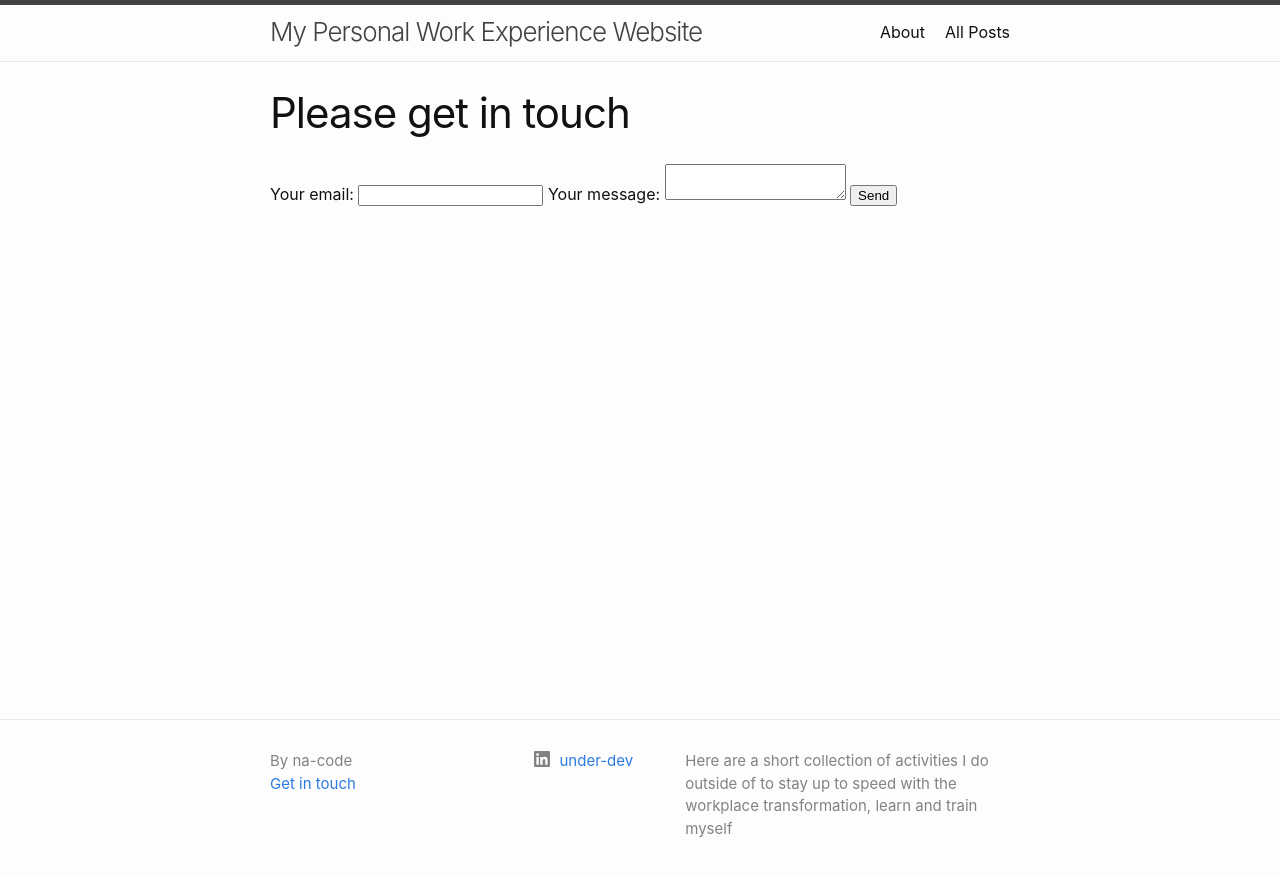
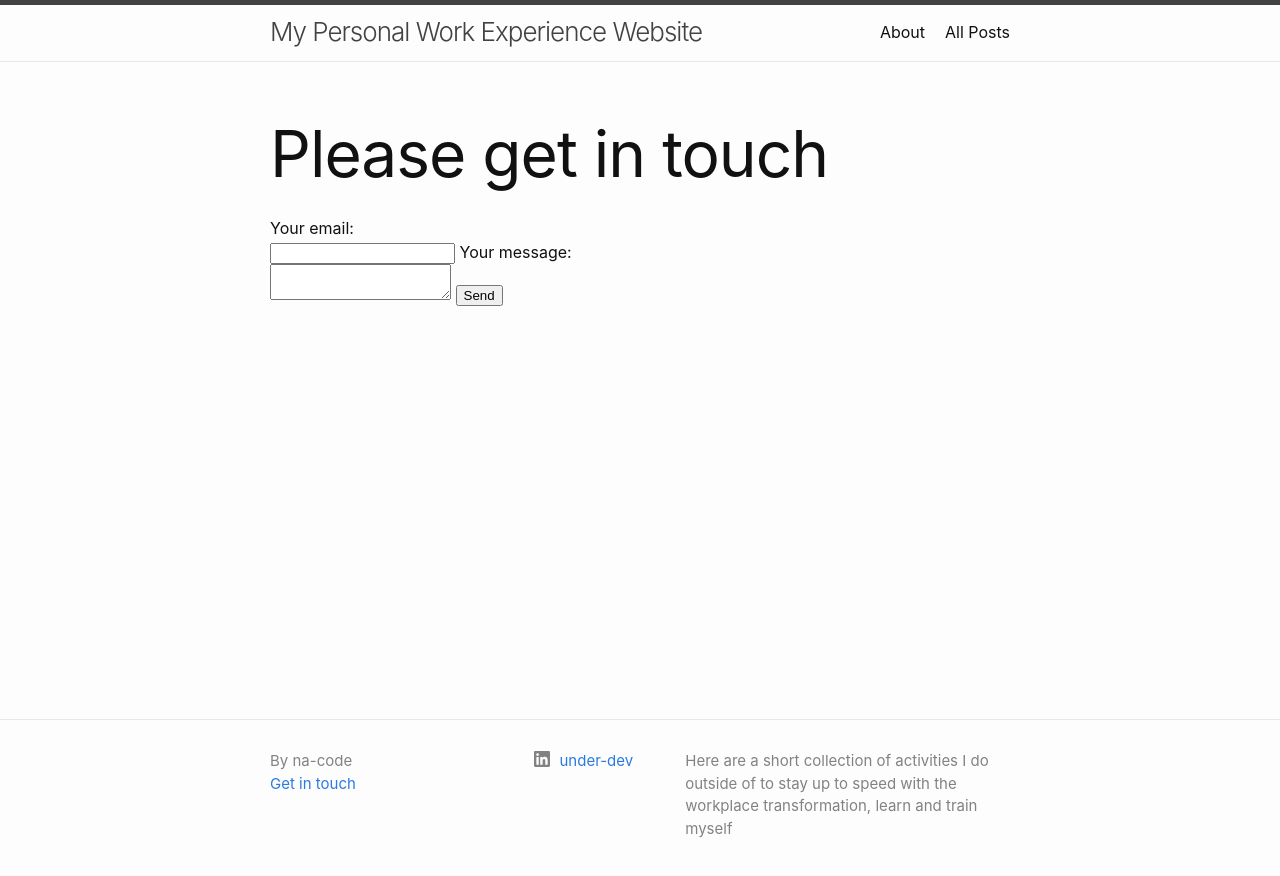
Before and after one commit to na-code/na-site, a Jekyll site: the page built from contact.html, in a window 1280 px wide. Shown: the top 876 px of the page. Built offline with Jekyll 4.4.1, drawn with Linux system fonts in a browser that asks for light colours.

Commit message:
Update contact.html
Give Style to contact form

```diff
--- a/contact.html
+++ b/contact.html
@@ -1,11 +1,26 @@
 ---
 layout: default
 ---
+
+<!-- Get style class from error 404 -->
+
+
+<style type="text/css" media="screen">
+  .container {
+    margin: 10px auto;
+    max-width: 600px;
+    text-align: center;
+  }
+  h1 {
+    margin: 30px 0;
+    font-size: 4em;
+    line-height: 1;
+    letter-spacing: -1px;
+  }
+</style>
+
 <article class="post">
-
-  <header class="post-header">
-    <h1 class="post-title">Please get in touch</h1>
-  </header>
+    <h1>Please get in touch</h1>
 
   <div class="post-content">
 
@@ -15,11 +30,11 @@ layout: default
   method="POST"
 >
   <label>
-    Your email:
+    Your email: <br>
     <input type="text" name="_replyto">
   </label>
   <label>
-    Your message:
+    Your message: <br>
     <textarea name="message"></textarea>
   </label>
 
```
